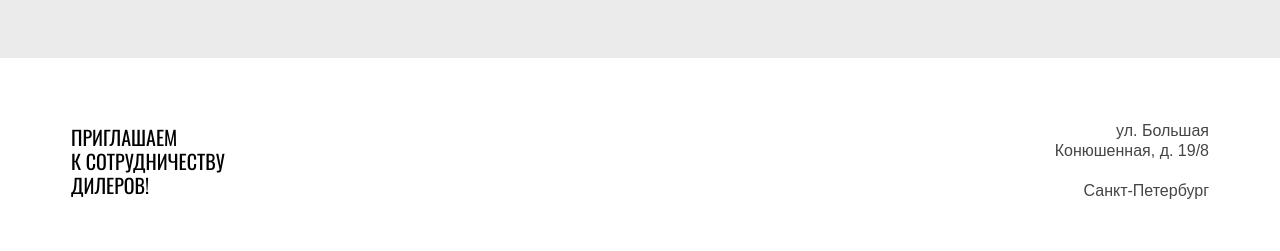
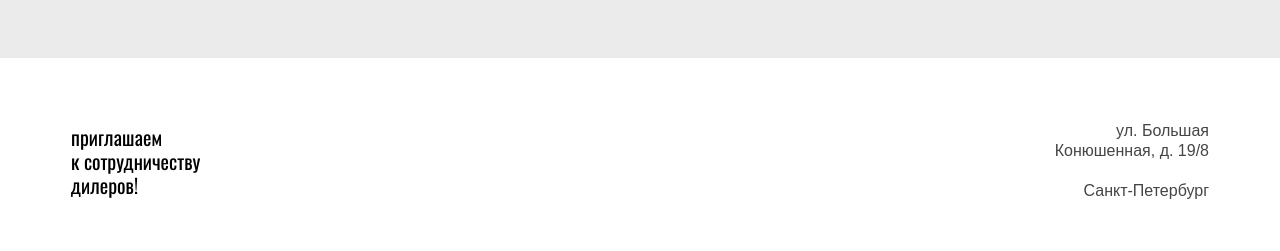
Before and after one commit to IrinaOvch/426323-cat-energy-22, a website: page source/index.html in a window 1280 px wide. Shown: the part 3500-3751 px from the top of the page. Drawn offline with nearby package versions, Linux system fonts and the light colour scheme; files that its build step writes are made by us from their sources; grey boxes are pictures that could not be loaded.

Commit message:
Fix test errors

```diff
--- a/source/sass/blocks/contacts.scss
+++ b/source/sass/blocks/contacts.scss
@@ -27,7 +27,6 @@
   max-width: 140px;
   font-size: 16px;
   line-height: 20px;
-  text-transform: uppercase;
   margin: 0;
 
   @media (min-width: 768px) {
--- a/source/sass/blocks/social.scss
+++ b/source/sass/blocks/social.scss
@@ -33,15 +33,10 @@
 
   @media (min-width: 768px) {
     padding: 0;
-    // margin-left: 16px;
     border: none;
     margin-left: 22px;
   }
 }
-
-// .social__list :last-child .social__link {
-//   margin-right: 0;
-// }
 
 .social__link {
   display: block;
```
